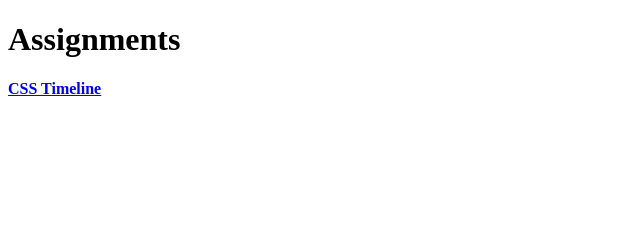
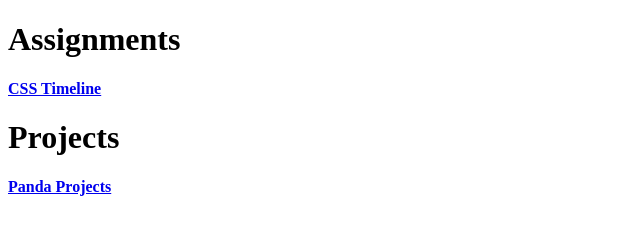
Before and after one commit to ASTAWD/WD1, a plain HTML site: page index.html in a window 1280 px wide. Shown: the whole page, without its empty margins (0-640 px from the left). Drawn offline with Linux system fonts and the light colour scheme.

Commit message:
Update index.html

```diff
--- a/index.html
+++ b/index.html
@@ -8,6 +8,9 @@
   <body>
     <h1 style="align:center;"> Assignments </h1>
    <a href="https://classroom.github.com/assignment-invitations/9aaa1da31be4a0a08dfe43e240e08dc0"> <p><b>CSS Timeline</b></p><a>
+     <h1 style="align:center;"> Projects </h1>
+   <a href="give out homework- code 5 articles or 2 websites with CSS and HTML"> <p> <b> Panda Projects </b> </p>
+
 
 
   </body>
```
